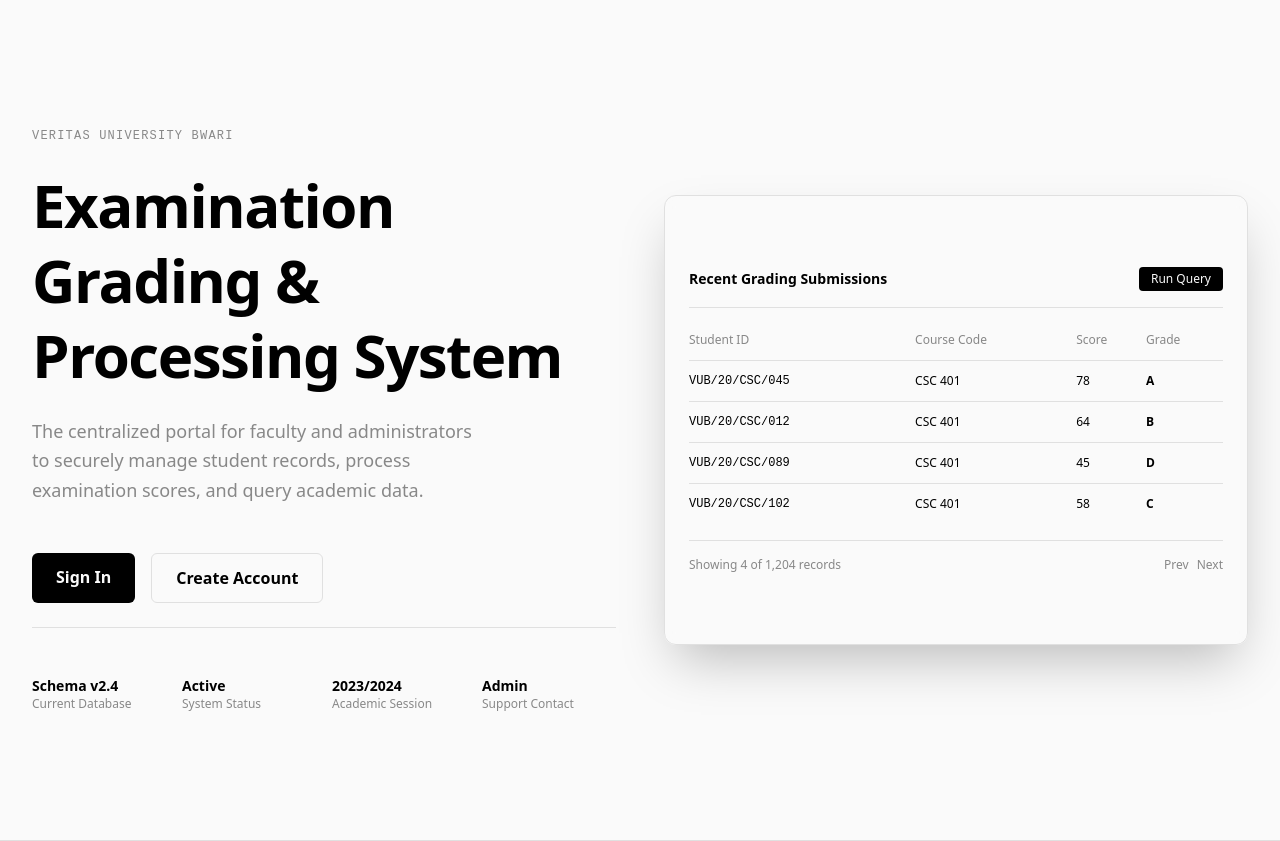
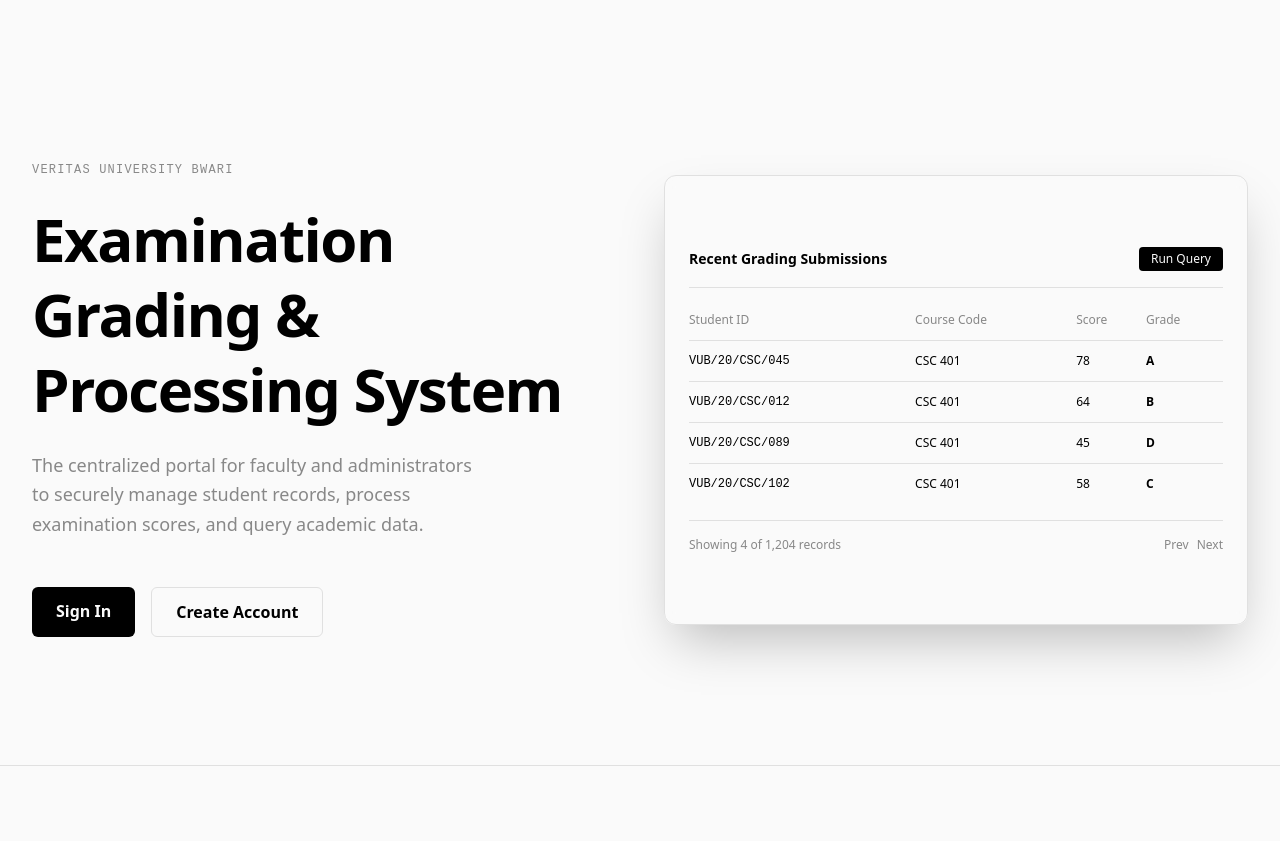
Before and after one commit to lordradez23/exam-grading-system, a Next.js app: page / in a window 1280 px wide. After the commit the page ends 800 px from the top, so only its background shows below. Built offline with nearby package versions, Linux system fonts and the light colour scheme.

Commit message:
Remove final grid section from landing page hero

```diff
--- a/src/app/page.tsx
+++ b/src/app/page.tsx
@@ -51,24 +51,6 @@
               </>
             )}
 
-            <div className="grid grid-cols-4 gap-4 pt-12 border-t border-[var(--border)]">
-              <div>
-                <div className="font-bold text-sm">Schema v2.4</div>
-                <div className="text-xs text-[var(--muted)]">Current Database</div>
-              </div>
-              <div>
-                <div className="font-bold text-sm">Active</div>
-                <div className="text-xs text-[var(--muted)]">System Status</div>
-              </div>
-              <div>
-                <div className="font-bold text-sm">2023/2024</div>
-                <div className="text-xs text-[var(--muted)]">Academic Session</div>
-              </div>
-              <div>
-                <div className="font-bold text-sm">Admin</div>
-                <div className="text-xs text-[var(--muted)]">Support Contact</div>
-              </div>
-            </div>
           </div>
 
           <div className="relative h-[450px] rounded-xl border border-[var(--border)] bg-[var(--background)]/50 backdrop-blur-sm shadow-2xl p-6 fade-in hover-lift flex flex-col justify-center">
```
